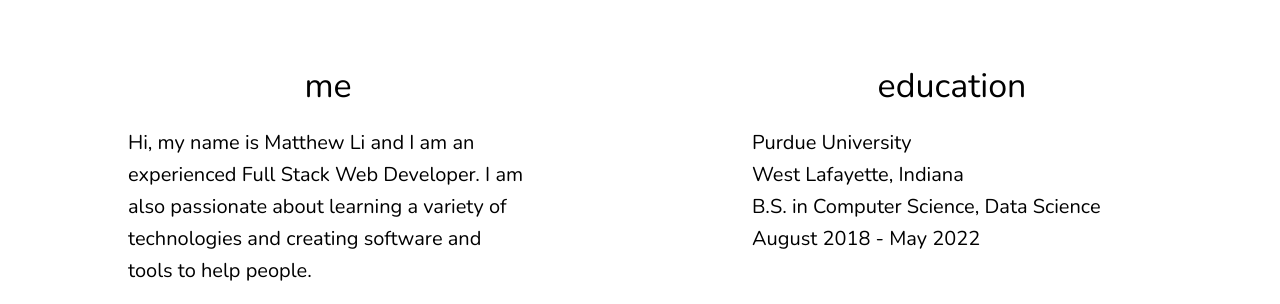
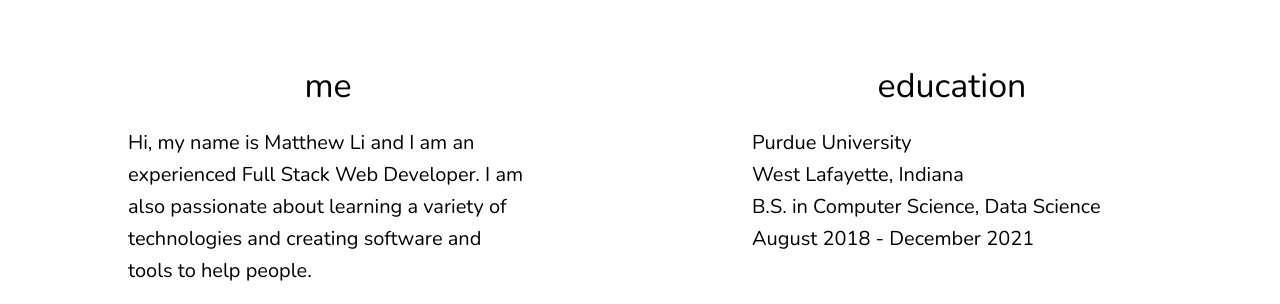
Before and after one commit to li-matthew/li-matthew.github.io, a React (Create React App) app: page / in a window 1280 px wide. Shown: the part 1000-1304 px from the top of the page. Built offline with nearby package versions, Linux system fonts and the light colour scheme.

Commit message:
fix typo

```diff
--- a/src/About.js
+++ b/src/About.js
@@ -125,7 +125,7 @@ const About = () => {
                                 Purdue University<br></br>
                                 West Lafayette, Indiana<br></br>
                                 B.S. in Computer Science, Data Science<br></br>
-                                August 2018 - May 2022
+                                August 2018 - December 2021
                             </Typography>
                             <img src={purdueImage} className={image} />
                         </Grid>
```
